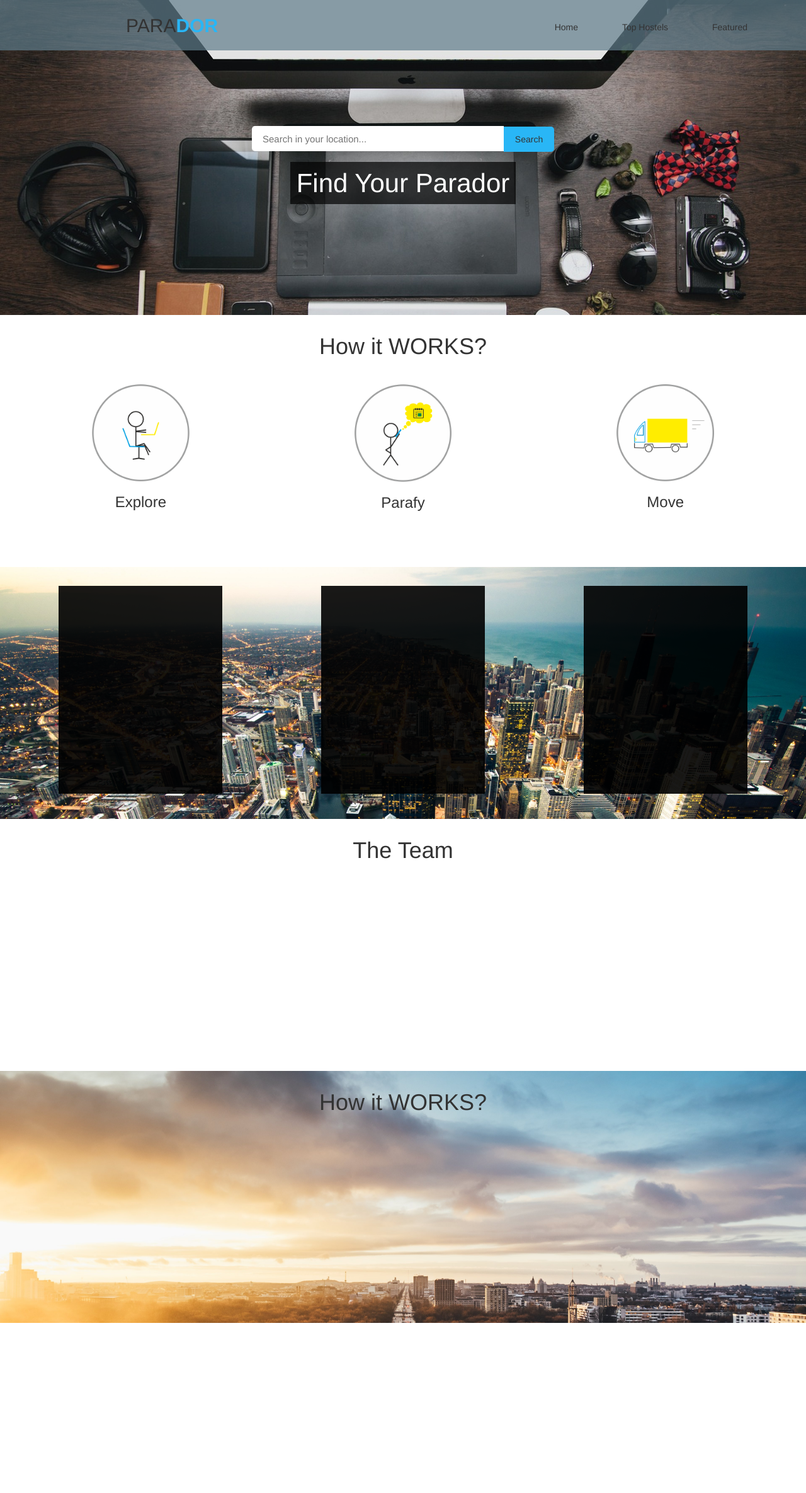
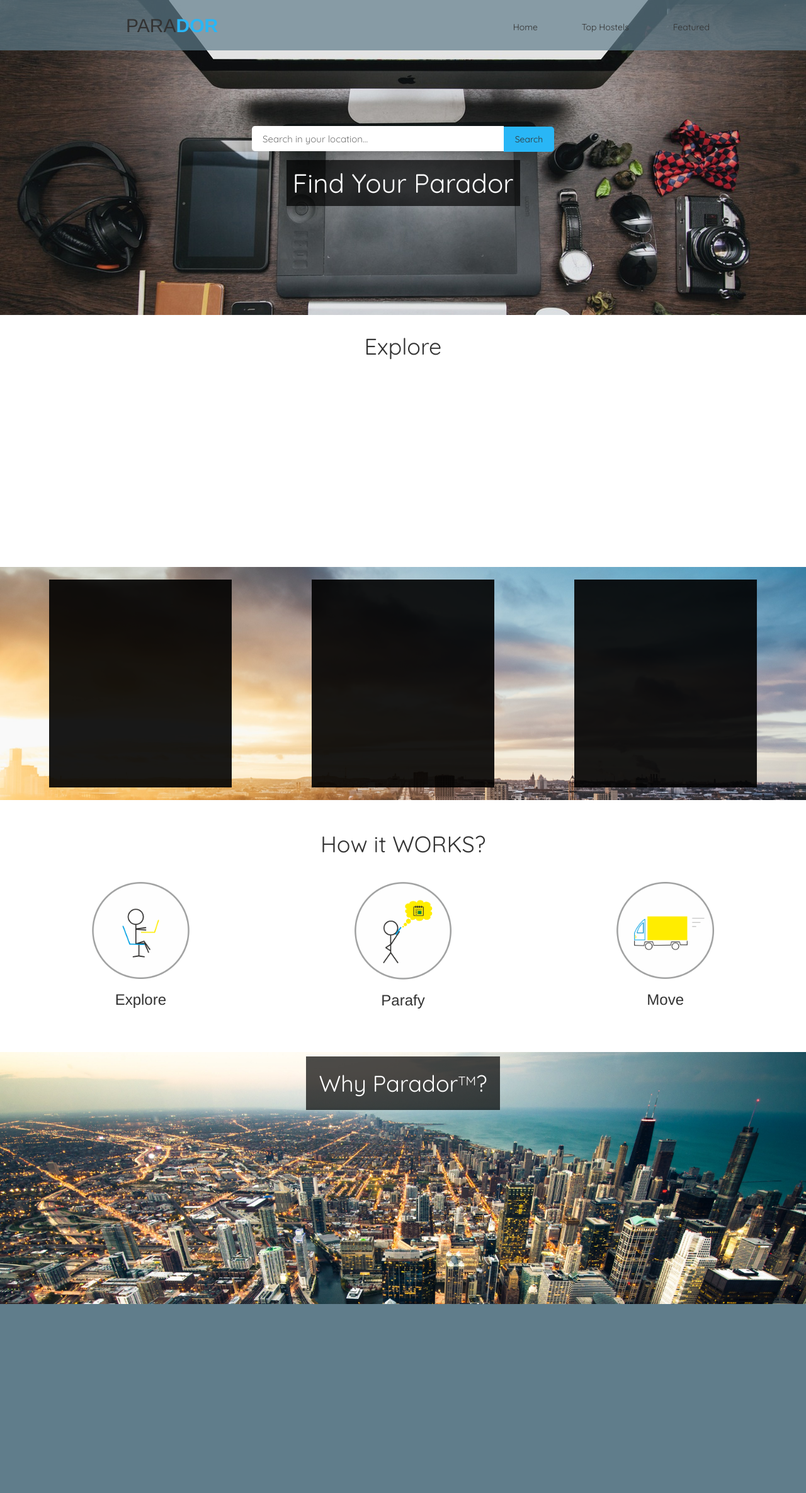
Before and after one commit to atulGupta2229/parador2.0, a PHP site: page / in a window 1280 px wide. Shown: the whole page at 63% size. Before the commit the page ends 2100 px from the top, so only its background shows below. Run offline with PHP 8.4, Linux system fonts and the light colour scheme.

Commit message:
respomsive navbar done!!

```diff
--- a/assets/css/style.css
+++ b/assets/css/style.css
@@ -1,3 +1,4 @@
+@import url('https://fonts.googleapis.com/css?family=Quicksand');
 #banner{
 	min-height: 500px;
 	background: url(../images/web-design.jpg);
@@ -13,16 +14,11 @@
 	transition: 0.7s;
 	margin-left: -15px;
 }
-@media screen and (max-width: 480px){
-	#nav{
-		background:  blue;
-		height: 60px;
-	}
-}
 ul{
 	list-style: none;
 }
 li{
+	font-family: 'Quicksand', sans-serif;
 	display: inline-block;
 	margin-left: 0px;
 	font-size: 1em;
@@ -36,6 +32,7 @@ li:hover{
 	color: #4FC3F7;
 }
 #search{
+	font-family: 'Quicksand', sans-serif;
 	width: 400px;
 	height: 40px;
 	border-radius: 5px 0px 0px 5px;
@@ -46,6 +43,7 @@ li:hover{
 	display: inline-block;
 }
 #sbtn{
+	font-family: 'Quicksand', sans-serif;
 	height: 40px;
 	width: 80px;
 	border: none;
@@ -53,8 +51,8 @@ li:hover{
 	background: rgba(41,182,246, 1);
 }
 #featured{
-	min-height: 400px;
-	background: url(../images/ft2.jpg);
+	min-height: 350px;
+	background: url(../images/ft3.jpg);
 	background-size: cover;
 	background-attachment: fixed;
 }
@@ -71,7 +69,7 @@ strong{
 	color: #29B6F6;
 }
 ::-webkit-scrollbar {
-    width: 3px;  /* remove scrollbar space */
+    width: 5px;  /* remove scrollbar space */
     background: rgba(0,0,0,0.5);
     padding: 3px;
 }
@@ -83,15 +81,13 @@ strong{
 #menu{
 	float: right;
 	display: inline-block;
-	margin-right: 60px;
+	margin-right: 120px;
 }
 .feat{
 	padding-top: 20px;
 	height: 330px;
-	width: 260px;
+	width: 290px;
 	background: rgba(0,0,0, 0.9);
-	margin-top: 30px;
-	margin-bottom: 30px;
 }
 #hiw{
 	padding-top: 30px;
@@ -99,8 +95,45 @@ strong{
 }
 #team{
 	min-height: 400px;
-	background: url(../images/ft3.jpg);
+	background: url(../images/ft2.jpg);
 	background-size: cover;
 	background-attachment: fixed;
 	padding-top: 30px;
+	color: white
 }
+#res-menu-btn{
+	float: right;
+	font-size: 25px;
+	margin-top: 15px;
+	color: white;
+	padding-top: 3px;
+	border-radius: 5px;
+	display: none;
+	text-align: center;
+	height: 40px;
+	width: 40px;
+	background: rgba(0,0,0,0.6);
+}
+#footer{
+	min-height: 300px;
+	background: #607D8B;
+}
+@media screen and (max-width: 480px){
+	#menu{
+		display: none;
+	}
+	#hd{
+		padding-left: 0px;
+		text-align: center;
+	}
+	#res-menu-btn{
+		display: block;
+		margin-right: 20px;
+	}
+	#search{
+		width: 250px;
+	}
+	#feat{
+		margin-top: 30px;
+	}
+}
--- a/index.php
+++ b/index.php
@@ -2,12 +2,16 @@
 <html>
 <head>
 	<title>Pardor 2.0</title>
+	<meta name="viewport" content="width=device-width, initial-scale=1.0">
 	<link rel="stylesheet" type="text/css" href="assets/css/bootstrap.min.css">
 	<link rel="stylesheet" type="text/css" href="assets/css/style.css">
+	<link rel="stylesheet" type="text/css" href="https://cdnjs.cloudflare.com/ajax/libs/font-awesome/4.7.0/css/font-awesome.css">
 	<script type="text/javascript" src="assets/js/jquery-3.2.1.min.js"></script>
 	<script type="text/javascript">
 		$(document).ready(function(){
+
 			$(window).scroll(function(){
+				if($(window).width()>480){
 				if(this.pageYOffset>=160){
 					$("#nav").attr("style","padding-top:0px");
 					$("li").attr("style","padding: 20px 33px 15px 33px;");
@@ -19,6 +23,7 @@
 					$("li").attr("style","padding: 33px 33px 23px 33px;");
 					$("#hd").attr("style","padding-left: 200px;padding-top: 20px;");
 				}
+			}
 			});
 		});
 	</script>
@@ -36,34 +41,73 @@
 					<li>Featured</li>
 				</ul>
 			</div>
+			<div id="res-menu-btn">
+				<i class="fa fa-bars" aria-hidden="true"></i>
+			</div>
 		</div>
 	<div class="row">
 		<div class="col-sm-12" id="banner" style="padding-top: 200px;">
 			<center>
 				<input type="text" name="search" class="input-group" id="search" placeholder="Search in your location..."><span id="sbtn"><button type="submit" id="sbtn">Search</button></span><br><br>
-				<span style="font-size: 3em; color: white; background: rgba(0,0,0,0.7);padding: 10px;">Find Your Parador</span>
+				<span style="font-size: 3em; color: white; background: rgba(0,0,0,0.7);padding: 10px;font-family: 'Quicksand', sans-serif;">Find Your Parador</span>
 			</center>
 		</div>
 	</div>
 	<div class="row">
 		<div class="col-sm-12" id="hiw">
 			<center>
-				<span class="h1 text-center">How it WORKS?</span>
+				<span class="h1 text-center" style="font-family: 'Quicksand', sans-serif;">Explore</span>
+			</center>
+		</div>
+	</div>
+	<div class="row">
+		<div class="col-sm-12" id="featured">
+			<div class="col-sm-4">
+			<center>
+			<br>
+				<div class="feat">
+
+				</div>
+			</center>
+			</div>
+			<div class="col-sm-4">
+			<center>
+			<br>
+				<div class="feat">
+
+				</div>
+			</center>
+			</div>
+			<div class="col-sm-4">
+			<center>
+			<br>
+				<div class="feat">
+
+				</div><br>
+			</center>
+			</div>
+		</div>
+	</div>
+	<div class="row">
+		<div class="col-sm-12" id="hiw">
+			<center>
+			<br>
+				<span class="h1 text-center" style="font-family: 'Quicksand', sans-serif;">How it WORKS?</span>
 			</center>
 			<div class="row" style="margin-top: 40px;">
 			<center>
 				<div class="col-sm-12">
 					<div class="col-sm-4">
 						<img src="assets/images/search.png" width="40%"><br><br>
-						<span class="h3">Explore</span>
+						<span class="h3">Explore</span><br><br>
 					</div>
 					<div class="col-sm-4">
 						<img src="assets/images/schedule.png" width="40%"><br><br>
-						<span class="h3">Parafy</span>
+						<span class="h3">Parafy</span><br><br>
 					</div>
 					<div class="col-sm-4">
 						<img src="assets/images/move.png" width="40%"><br><br>
-						<span class="h3">Move</span>
+						<span class="h3">Move</span><br><br>
 					</div>
 				</div>
 				</center>
@@ -71,42 +115,15 @@
 		</div>
 	</div>
 	<div class="row">
-		<div class="col-sm-12" id="featured">
-			<div class="col-sm-4">
+		<div class="col-sm-12" id="team">
 			<center>
-				<div class="feat">
-
-				</div>
-			</center>
-			</div>
-			<div class="col-sm-4">
-			<center>
-				<div class="feat">
-
-				</div>
-			</center>
-			</div>
-			<div class="col-sm-4">
-			<center>
-				<div class="feat">
-
-				</div>
-			</center>
-			</div>
-		</div>
-	</div>
-	<div class="row">
-		<div class="col-sm-12" id="hiw">
-			<center>
-				<span class="h1 text-center">The Team</span>
+				<span class="h1 text-center" style="padding: 20px; background: rgba(0,0,0,0.7);font-family: 'Quicksand', sans-serif;">Why Parador<sup style="font-size: 20px;">TM</sup>?</span>
 			</center>
 		</div>
 	</div>
 	<div class="row">
-		<div class="col-sm-12" id="team">
-			<center>
-				<span class="h1 text-center">How it WORKS?</span>
-			</center>
+		<div class="col-sm-12" id="footer">
+
 		</div>
 	</div>
 </div>
```
